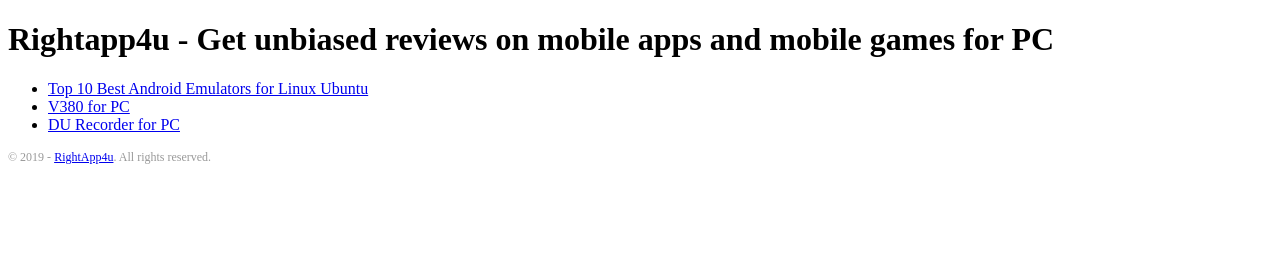
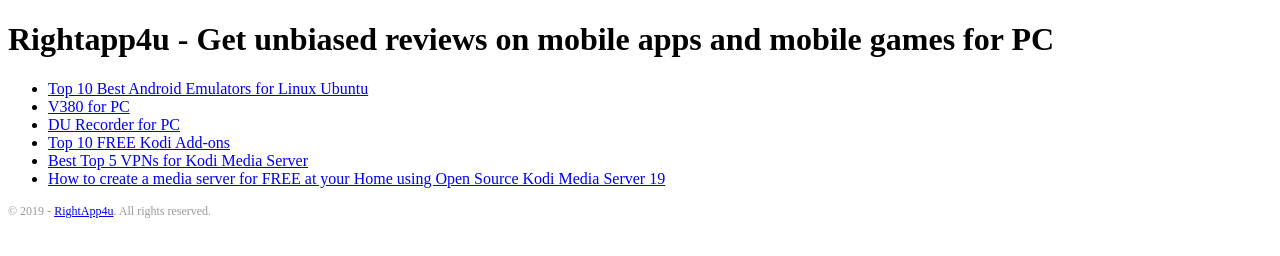
Before and after one commit to rightapp4u/rightapp4u.github.io, a plain HTML site: page index.html in a window 1280 px wide. Drawn offline with Linux system fonts and the light colour scheme.

Commit message:
Update index.html

```diff
--- a/index.html
+++ b/index.html
@@ -16,6 +16,10 @@
       <li><a href="https://rightapp4u.com/bluestacks-for-pc-alternatives-android-emulators-for-linux/" target="_blank">Top 10 Best Android Emulators for Linux Ubuntu</a></li>
       <li><a href="https://rightapp4u.com/download-free-v380-for-pc/" target="_blank">V380 for PC</a></li>
       <li><a href="https://rightapp4u.com/download-free-du-recorder-for-pc-linux-mac/" target="_blank">DU Recorder for PC</a></li>
+      <!-- -->
+      <li><a href="https://rightapp4u.com/top-ten-free-kodi-addons/" target="_blank">Top 10 FREE Kodi Add-ons</a></li>
+      <li><a href="https://rightapp4u.com/best-5-vpns-for-kodi/" target="_blank">Best Top 5 VPNs for Kodi Media Server</a></li>
+      <li><a href="https://rightapp4u.com/free-home-media-server-with-kodi/" target="_blank">How to create a media server for FREE at your Home using Open Source Kodi Media Server 19</a></li>
     </ul>
     <p class="low">&copy; 2019 - <a href="https://www.rightapp4u.com/" target="_blank">RightApp4u</a>. All rights reserved.</p>
   </body>
```
